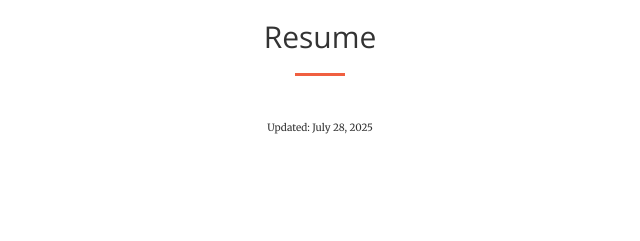
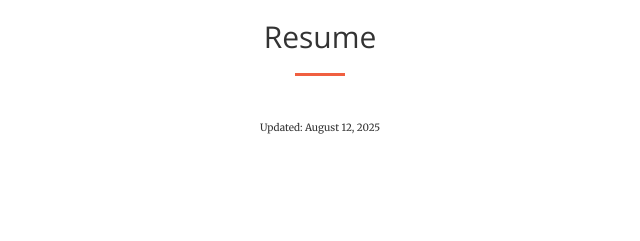
Before and after one commit to dnlkhuu77/dnlkhuu77.github.io, a website: page index.html in a window 1280 px wide. Shown: the part 1520-1761 px from the top of the page, 320-960 px from the left. Drawn offline with nearby package versions, Linux system fonts and the light colour scheme.

Commit message:
Update resume

```diff
--- a/index.html
+++ b/index.html
@@ -129,7 +129,7 @@
         </div>
         <div class="container">
             <div class="row">
-            <p><center><font size="1.5">Updated: July 28, 2025</font></center></p>
+            <p><center><font size="1.5">Updated: August 12, 2025</font></center></p>
 
                 <object data="assignments/resume.pdf" type="application/pdf" width="100%" height="900px" >
                     <embed src="assignments/resume.pdf">
```
Also changed, not shown: 1 other file.
